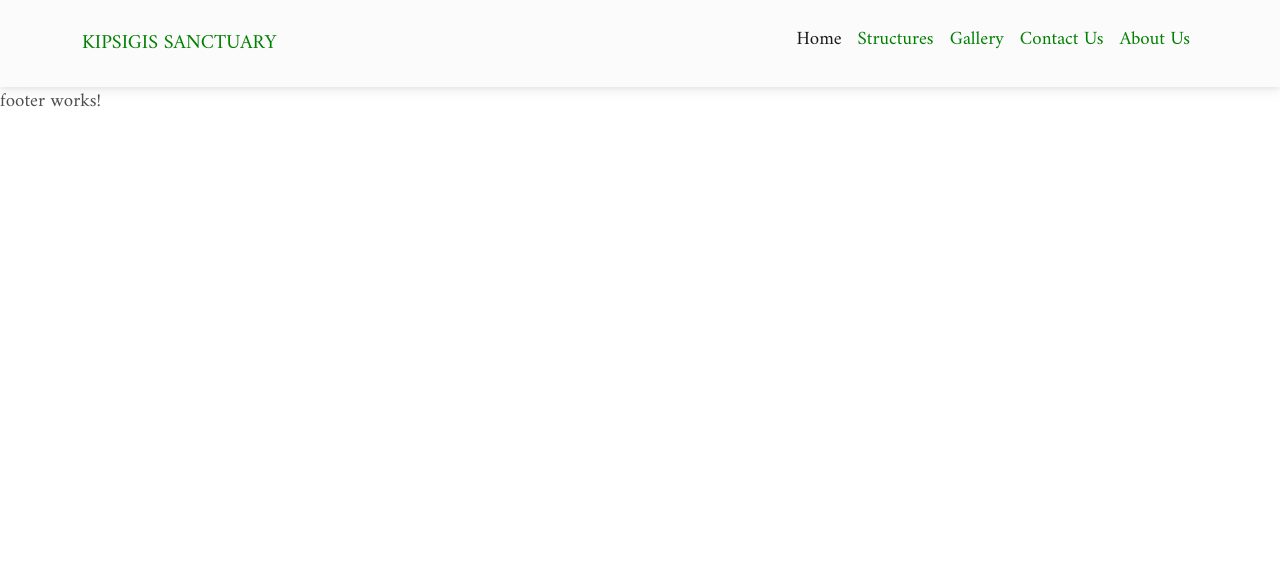
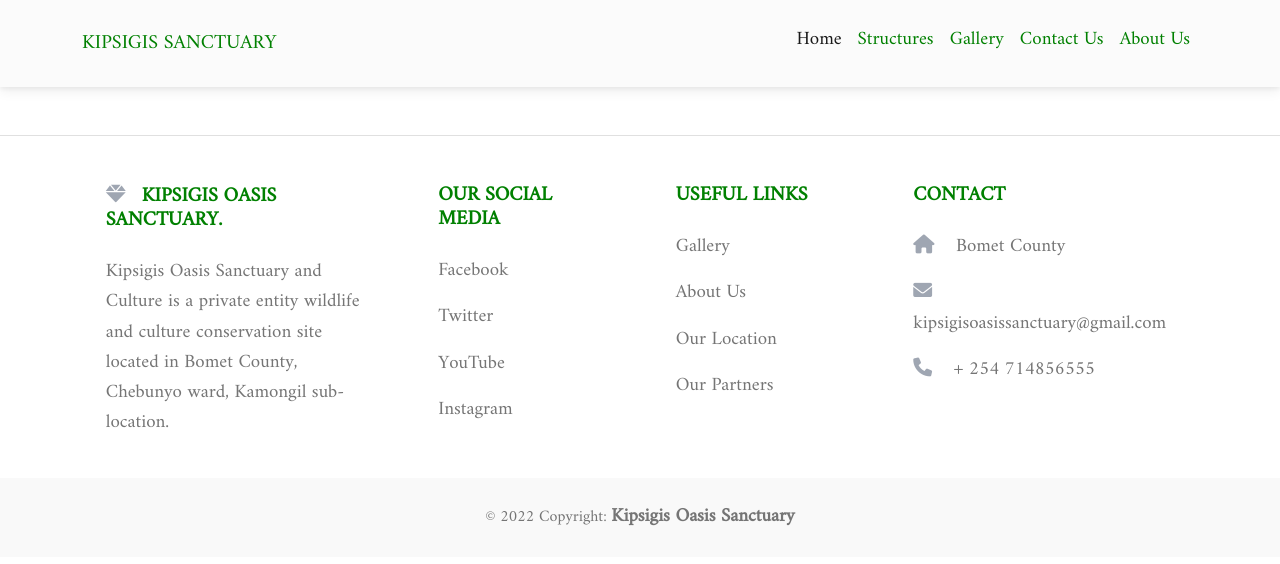
Before and after one commit to Vitalis-Kirui/Oasis-Sanctuary, an Angular app in the folder Sanctuary-UI/: page / in a window 1280 px wide. Shown: the top 564 px of the page. Built offline with nearby package versions, Linux system fonts and the light colour scheme.

Commit message:
creating a footer

```diff
--- a/Sanctuary-UI/src/app/Components/footer/footer.component.css
+++ b/Sanctuary-UI/src/app/Components/footer/footer.component.css
@@ -0,0 +1,3 @@
+h5{
+    color: green;
+}
--- a/Sanctuary-UI/src/app/Components/footer/footer.component.html
+++ b/Sanctuary-UI/src/app/Components/footer/footer.component.html
@@ -1 +1,123 @@
-<p>footer works!</p>
+<!-- Footer -->
+<footer class="text-center text-lg-start bg-white text-muted">
+    <!-- Section: Social media -->
+    <section class="d-flex justify-content-center justify-content-lg-between p-4 border-bottom">
+        <!-- Left -->
+        <!-- <div class="me-5 d-none d-lg-block">
+            <span>Get connected with us on social networks:</span>
+        </div> -->
+        <!-- Left -->
+
+        <!-- Right -->
+        <!-- <div>
+            <a href="" class="me-4 link-secondary">
+                <i class="fab fa-facebook-f"></i>
+            </a>
+            <a href="" class="me-4 link-secondary">
+                <i class="fab fa-twitter"></i>
+            </a>
+            <a href="" class="me-4 link-secondary">
+                <i class="fab fa-google"></i>
+            </a>
+            <a href="" class="me-4 link-secondary">
+                <i class="fab fa-instagram"></i>
+            </a>
+            <a href="" class="me-4 link-secondary">
+                <i class="fab fa-linkedin"></i>
+            </a>
+            <a href="" class="me-4 link-secondary">
+                <i class="fab fa-github"></i>
+            </a>
+        </div> -->
+        <!-- Right -->
+    </section>
+    <!-- Section: Social media -->
+
+    <!-- Section: Links  -->
+    <section class="">
+        <div class="container text-center text-md-start mt-5">
+            <!-- Grid row -->
+            <div class="row mt-3">
+                <!-- Grid column -->
+                <div class="col-md-3 col-lg-4 col-xl-3 mx-auto mb-4">
+                    <!-- Content -->
+                    <h5 class="text-uppercase fw-bold mb-4">
+                        <i class="fas fa-gem me-3 text-secondary"></i>Kipsigis Oasis Sanctuary.
+                    </h5>
+                    <p>
+                        Kipsigis Oasis Sanctuary and Culture is a private entity wildlife and culture
+                        conservation site located in Bomet County, Chebunyo ward, Kamongil sub-location.
+                    </p>
+                </div>
+                <!-- Grid column -->
+
+                <!-- Grid column -->
+                <div class="col-md-2 col-lg-2 col-xl-2 mx-auto mb-4">
+                    <!-- Links -->
+                    <h5 class="text-uppercase fw-bold mb-4">
+                        Our Social Media
+                    </h5>
+                    <p>
+                        <a href="https://web.facebook.com/profile.php?id=100070095730687"
+                            class="text-reset">Facebook</a>
+                    </p>
+                    <p>
+                        <a href="https://twitter.com/Kipsigis_Oasis" class="text-reset">Twitter</a>
+                    </p>
+                    <p>
+                        <a href="https://www.youtube.com/@kipsigisoasissanctuaryandc4477" class="text-reset">YouTube</a>
+                    </p>
+                    <p>
+                        <a href="#!" class="text-reset">Instagram</a>
+                    </p>
+                </div>
+                <!-- Grid column -->
+
+                <!-- Grid column -->
+                <div class="col-md-3 col-lg-2 col-xl-2 mx-auto mb-4">
+                    <!-- Links -->
+                    <h5 class="text-uppercase fw-bold mb-4">
+                        Useful links
+                    </h5>
+                    <p>
+                        <a routerLink="gallery" routerLinkActive="active" class="text-reset">Gallery</a>
+                    </p>
+                    <p>
+                        <a routerLink="about-us" routerLinkActive="active" class="text-reset">About Us</a>
+                    </p>
+                    <p>
+                        <a href="#!" class="text-reset">Our Location</a>
+                    </p>
+                    <p>
+                        <a routerLink="about-us" routerLinkActive="active" class="text-reset">Our Partners</a>
+                    </p>
+                </div>
+                <!-- Grid column -->
+
+                <!-- Grid column -->
+                <div class="col-md-4 col-lg-3 col-xl-3 mx-auto mb-md-0 mb-4">
+                    <!-- Links -->
+                    <h5 class="text-uppercase fw-bold mb-4">Contact</h5>
+                    <p><i class="fas fa-home me-3 text-secondary"></i> Bomet County</p>
+                    <p>
+                        <i class="fas fa-envelope me-3 text-secondary"></i>
+                        kipsigisoasissanctuary@gmail.com
+                    </p>
+                    <p><i class="fas fa-phone me-3 text-secondary"></i> + 254 714856555</p>
+                    <!-- <p><i class="fas fa-print me-3 text-secondary"></i> + 01 234 567 89</p> -->
+                </div>
+                <!-- Grid column -->
+            </div>
+            <!-- Grid row -->
+        </div>
+    </section>
+    <!-- Section: Links  -->
+
+    <!-- Copyright -->
+    <div class="text-center p-4" style="background-color: rgba(0, 0, 0, 0.025);">
+        © 2022 Copyright:
+        <a class="text-reset fw-bold">Kipsigis Oasis Sanctuary</a>
+    </div>
+    <!-- Copyright -->
+</footer>
+<!-- Footer -->
--- a/Sanctuary-UI/src/index.html
+++ b/Sanctuary-UI/src/index.html
@@ -7,6 +7,10 @@
   <base href="/">
   <meta name="viewport" content="width=device-width, initial-scale=1">
   <link rel="icon" type="image/x-icon" href="favicon.ico">
+
+  <!-- Bootstrap links -->
+  <link rel="stylesheet" href="https://cdn.jsdelivr.net/npm/bootstrap@5.2.2/dist/css/bootstrap.min.css">
+  <link rel="stylesheet" href="https://cdn.jsdelivr.net/npm/bootstrap@5.2.2/dist/js/bootstrap.bundle.min.js">
 
   <!-- MDB -->
   <link href="https://cdnjs.cloudflare.com/ajax/libs/mdb-ui-kit/6.0.1/mdb.min.css" rel="stylesheet" />
--- a/Sanctuary-UI/src/styles.css
+++ b/Sanctuary-UI/src/styles.css
@@ -3,7 +3,7 @@
     padding: 0;
     margin: 0;
     box-sizing: border-box;
-    font-family: 'Amiri', serif !important;
+    font-family: 'Amiri', serif;
 
 }
 
```
